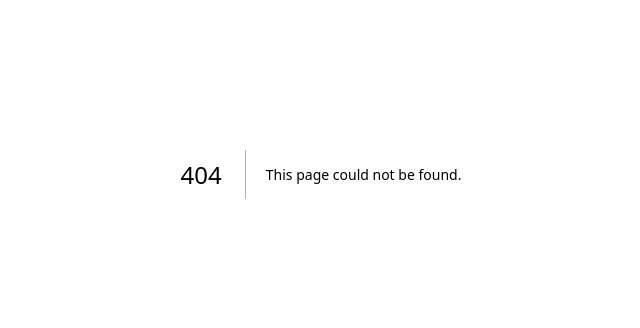
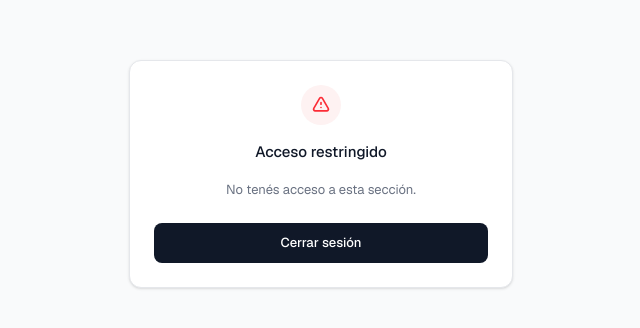
Before and after one commit to LinkampSRL/academia-linkamp, a Next.js app: page /acceso-restringido in a window 1280 px wide. Before the commit this address had no page. Shown: the part 226-554 px from the top of the page, without its empty margins (319-959 px from the left). Built offline with nearby package versions, Linux system fonts and the light colour scheme.

Commit message:
Agrega autorización por rol y vigencia

```diff
--- /dev/null
+++ b/app/acceso-restringido/page.tsx
@@ -0,0 +1,58 @@
+const MOTIVOS: Record<string, { titulo: string; mensaje: string }> = {
+  desactivado: {
+    titulo: 'Cuenta desactivada',
+    mensaje: 'Tu cuenta fue desactivada. Contactá a Linkamp Precisión para más información.',
+  },
+  vencido: {
+    titulo: 'Acceso vencido',
+    mensaje: 'Tu acceso al curso venció. Contactá a Linkamp Precisión para renovarlo.',
+  },
+  sin_perfil: {
+    titulo: 'Perfil no encontrado',
+    mensaje: 'No encontramos un perfil asociado a tu cuenta. Contactá a Linkamp Precisión.',
+  },
+  no_autorizado: {
+    titulo: 'Acceso no autorizado',
+    mensaje: 'No tenés permisos para acceder a esta sección.',
+  },
+}
+
+const DEFAULT = {
+  titulo: 'Acceso restringido',
+  mensaje: 'No tenés acceso a esta sección.',
+}
+
+export default async function AccesoRestringidoPage({
+  searchParams,
+}: {
+  searchParams: Promise<{ motivo?: string }>
+}) {
+  const { motivo } = await searchParams
+  const { titulo, mensaje } = (motivo && MOTIVOS[motivo]) || DEFAULT
+
+  return (
+    <div className="min-h-screen flex items-center justify-center bg-gray-50 px-4">
+      <div className="w-full max-w-sm">
+        <div className="bg-white border border-gray-200 rounded-xl shadow-sm p-6 flex flex-col items-center gap-4 text-center">
+          <div className="w-10 h-10 rounded-full bg-red-50 flex items-center justify-center">
+            <svg className="w-5 h-5 text-red-500" fill="none" viewBox="0 0 24 24" stroke="currentColor" strokeWidth={2}>
+              <path strokeLinecap="round" strokeLinejoin="round" d="M12 9v2m0 4h.01M5.07 19h13.86c1.54 0 2.5-1.67 1.73-3L13.73 4c-.77-1.33-2.69-1.33-3.46 0L3.34 16c-.77 1.33.19 3 1.73 3z" />
+            </svg>
+          </div>
+
+          <h1 className="text-[15px] font-medium text-gray-900">{titulo}</h1>
+          <p className="text-[13px] text-gray-500">{mensaje}</p>
+
+          <form action="/auth/logout" method="post" className="w-full pt-2">
+            <button
+              type="submit"
+              className="w-full bg-gray-900 hover:bg-gray-800 text-white text-[13px] font-medium px-4 py-2.5 rounded-lg transition-colors"
+            >
+              Cerrar sesión
+            </button>
+          </form>
+        </div>
+      </div>
+    </div>
+  )
+}
--- /dev/null
+++ b/app/admin/page.tsx
@@ -0,0 +1,23 @@
+import { createClient } from '@/lib/supabase/server'
+import { getProfile } from '@/lib/profile'
+
+// Placeholder del Sprint 5.3 — solo valida que proxy.ts restringe esta
+// ruta a rol admin. Sin panel administrador real todavía.
+export default async function AdminPage() {
+  const supabase = await createClient()
+  const {
+    data: { user },
+  } = await supabase.auth.getUser()
+
+  const profile = user ? await getProfile(supabase, user.id) : null
+
+  return (
+    <div className="max-w-[820px] mx-auto px-6 py-12">
+      <h1 className="text-[22px] font-medium text-gray-900 mb-2">Panel administrador</h1>
+      <p className="text-[13px] text-gray-500">
+        Hola{profile ? `, ${profile.nombre}` : ''}. Esta pantalla es un placeholder — todavía no tiene
+        funcionalidad real.
+      </p>
+    </div>
+  )
+}
--- /dev/null
+++ b/app/dashboard/page.tsx
@@ -0,0 +1,23 @@
+import { createClient } from '@/lib/supabase/server'
+import { getProfile } from '@/lib/profile'
+
+// Placeholder del Sprint 5.3 — solo valida que la protección de proxy.ts
+// funciona. Sin funcionalidad real todavía (progreso, certificados, etc.).
+export default async function DashboardPage() {
+  const supabase = await createClient()
+  const {
+    data: { user },
+  } = await supabase.auth.getUser()
+
+  const profile = user ? await getProfile(supabase, user.id) : null
+
+  return (
+    <div className="max-w-[820px] mx-auto px-6 py-12">
+      <h1 className="text-[22px] font-medium text-gray-900 mb-2">Dashboard</h1>
+      <p className="text-[13px] text-gray-500">
+        Hola{profile ? `, ${profile.nombre}` : ''}. Esta pantalla es un placeholder — todavía no tiene
+        funcionalidad real.
+      </p>
+    </div>
+  )
+}
--- /dev/null
+++ b/lib/profile.ts
@@ -0,0 +1,34 @@
+import type { SupabaseClient } from '@supabase/supabase-js'
+
+export type Profile = {
+  id: string
+  nombre: string
+  apellido: string
+  empresa: string
+  rol: 'admin' | 'alumno'
+  activo: boolean
+  fecha_inicio: string
+  fecha_vencimiento: string | null
+  ultimo_login: string | null
+  created_at: string
+  updated_at: string
+}
+
+// Lee el profile del usuario autenticado. Reutilizable desde proxy.ts (con
+// el cliente que arma a partir de las cookies de la request) y desde
+// Server Components (con lib/supabase/server.ts). `null` cubre tanto el
+// error de red/consulta como el caso legítimo de profile inexistente —
+// en ambos casos el llamador debe negar el acceso de forma segura.
+export async function getProfile(
+  supabase: SupabaseClient,
+  userId: string
+): Promise<Profile | null> {
+  const { data, error } = await supabase
+    .from('profiles')
+    .select('*')
+    .eq('id', userId)
+    .maybeSingle()
+
+  if (error || !data) return null
+  return data as Profile
+}
--- a/proxy.ts
+++ b/proxy.ts
@@ -1,9 +1,19 @@
 import { createServerClient } from '@supabase/ssr'
 import { NextResponse, type NextRequest } from 'next/server'
+import { getProfile } from '@/lib/profile'
 
-// Fase 1 del Sprint 5.2: única pregunta que resuelve este middleware es
-// "¿hay sesión válida?". No consulta profiles todavía — rol, activo y
-// fecha_vencimiento se agregan en una fase posterior.
+// Sprint 5.3: además de "¿hay sesión?", resuelve autorización según
+// `profiles`: admin siempre pasa; alumno requiere estar activo y vigente;
+// /admin es exclusivo de admin; sin fila de profile, acceso denegado.
+// /acceso-restringido, /login y /auth/* quedan fuera del `matcher` a
+// propósito — el proxy nunca corre ahí, así que ningún destino de
+// redirect puede generar un loop.
+function accesoRestringido(request: NextRequest, motivo: string) {
+  const url = new URL('/acceso-restringido', request.url)
+  url.searchParams.set('motivo', motivo)
+  return NextResponse.redirect(url)
+}
+
 export async function proxy(request: NextRequest) {
   let response = NextResponse.next({ request })
 
@@ -34,9 +44,32 @@ export async function proxy(request: NextRequest) {
     return NextResponse.redirect(new URL('/login', request.url))
   }
 
+  const profile = await getProfile(supabase, user.id)
+
+  if (!profile) {
+    return accesoRestringido(request, 'sin_perfil')
+  }
+
+  if (profile.rol === 'admin') {
+    return response
+  }
+
+  // A partir de acá, rol === 'alumno'.
+  if (request.nextUrl.pathname.startsWith('/admin')) {
+    return accesoRestringido(request, 'no_autorizado')
+  }
+
+  if (!profile.activo) {
+    return accesoRestringido(request, 'desactivado')
+  }
+
+  if (profile.fecha_vencimiento && new Date(profile.fecha_vencimiento).getTime() < Date.now()) {
+    return accesoRestringido(request, 'vencido')
+  }
+
   return response
 }
 
 export const config = {
-  matcher: ['/', '/curso/:path*'],
+  matcher: ['/', '/curso/:path*', '/dashboard/:path*', '/admin/:path*'],
 }
```
